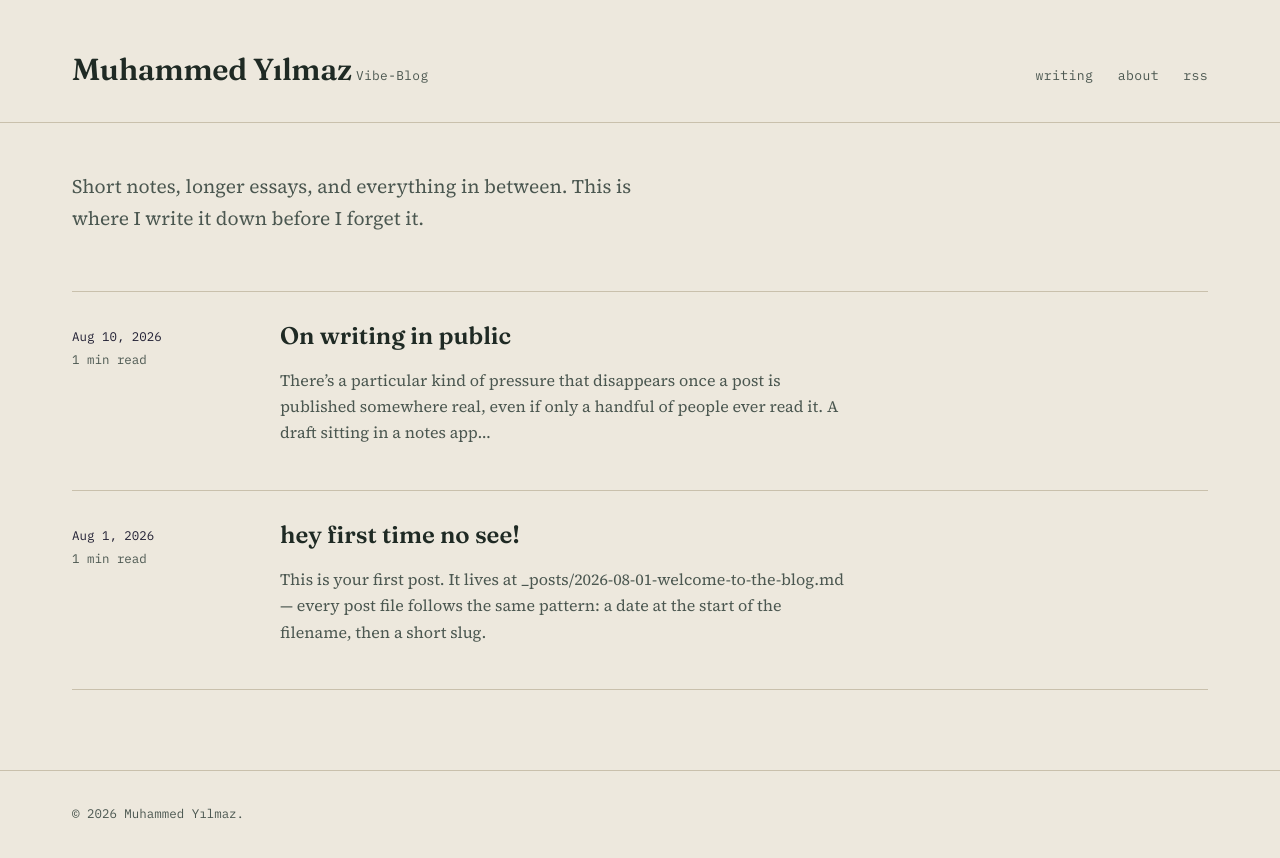
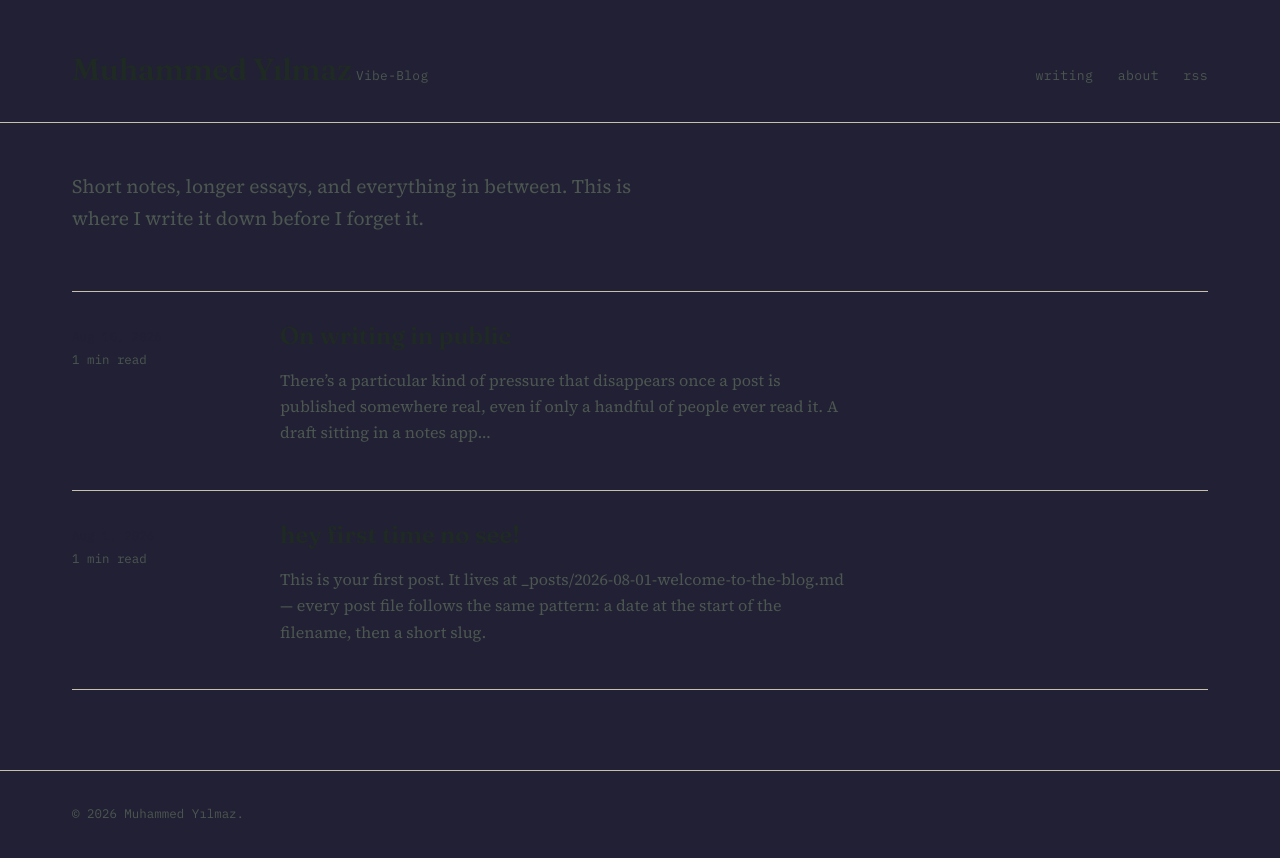
Before and after one commit to n9pe/Myblog, a Jekyll site: the page built from index.html, in a window 1280 px wide. Shown: the top 858 px of the page. Built offline with Jekyll 4.4.1, drawn with Linux system fonts in a browser that asks for light colours.

Commit message:
Update style.css

```diff
--- a/assets/css/style.css
+++ b/assets/css/style.css
@@ -5,7 +5,7 @@
 --------------------------------------------------------- */
 
 :root {
-  --paper: #EDE8DD;
+  --paper: #222034;
   --paper-raised: #F5F1E7;
   --ink: #1F2A24;
   --ink-soft: #4B5750;
```
